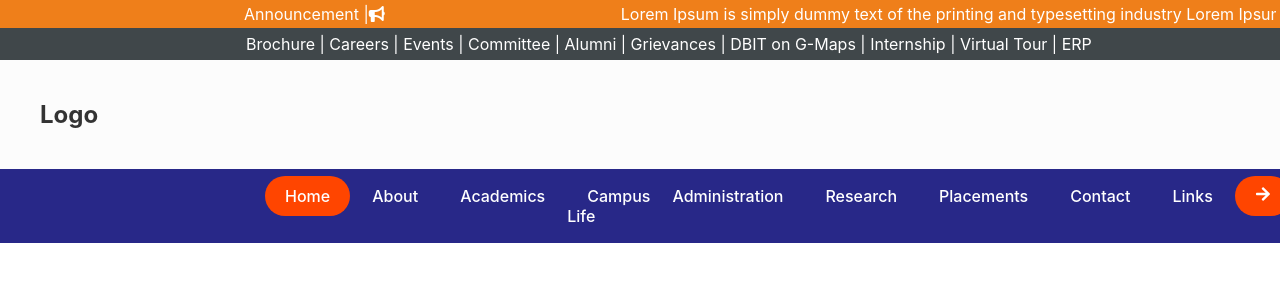
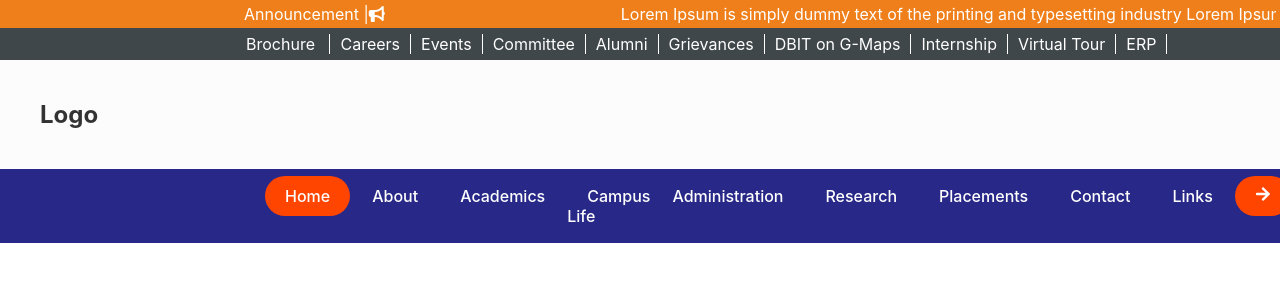
Before and after one commit to Cjlite/school-management-system-application, a React (Create React App) app: page / in a window 1280 px wide. Shown: the top 300 px of the page. Built offline with nearby package versions, Linux system fonts and the light colour scheme.

Commit message:
add right border to Brochure links

```diff
--- a/src/components/Heder/Header.css
+++ b/src/components/Heder/Header.css
@@ -26,9 +26,12 @@ header {
     margin-left: 15rem;
 }
 
-.Announcement {
-    background-color: #ef7f1a;
-    padding: 4px;
+.link {
+    text-decoration: none;
+    color: #fff;
+    margin-right: 10px;
+    padding-right: 10px;
+    border-right: 1px solid #fff;
 }
 
 @keyframes slide {
@@ -40,6 +43,11 @@ header {
     100% {
         transform: translateX(-100%);
     }
+}
+
+.Announcement {
+    background-color: #ef7f1a;
+    padding: 4px;
 }
 
 .Announcement-text {
--- a/src/components/Heder/Header.js
+++ b/src/components/Heder/Header.js
@@ -20,12 +20,20 @@ const Header = () => {
             </div>
             <div className='Brochure'>
                 <p className='Brochure-text'>
-                    Brochure <span><i class="fa-duotone fa-download"></i></span>   | Careers | Events | Committee | Alumni | Grievances | DBIT on G-Maps | Internship | Virtual Tour | ERP
+                    <Link to="/brochure" className="link"> Brochure <span><i className="fa-duotone fa-download"></i></span></Link>
+                    <Link to="/careers" className="link">Careers</Link>
+                    <Link to="/events" className="link">Events</Link>
+                    <Link to="/committee" className="link">Committee</Link>
+                    <Link to="/alumni" className="link">Alumni</Link>
+                    <Link to="/grievances" className="link">Grievances</Link>
+                    <Link to="/dbit-gmaps" className="link">DBIT on G-Maps</Link>
+                    <Link to="/internship" className="link">Internship</Link>
+                    <Link to="/virtual-tour" className="link">Virtual Tour</Link>
+                    <Link to="/erp" className="link">ERP</Link>
                 </p>
             </div>
             <div className="logo">Logo</div>
         </header>
     );
 };
-
 export default Header;
```
Also changed, not shown: src/logo.svg (deleted).
